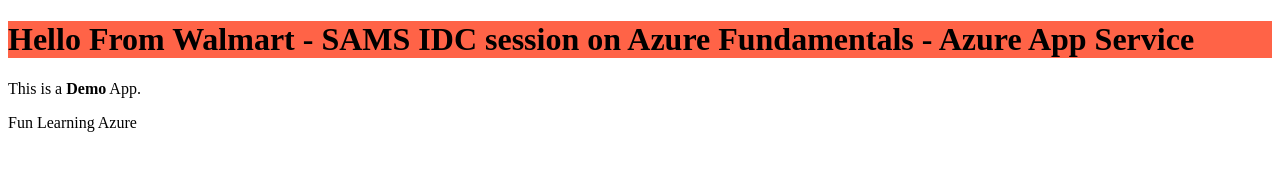
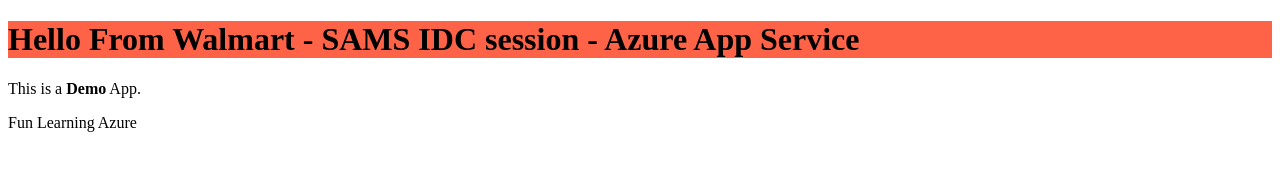
Before and after one commit to ayushrathi15/wmazureapp, a plain HTML site: page index.html in a window 1280 px wide. Drawn offline with Linux system fonts and the light colour scheme.

Commit message:
Update index.html
1

```diff
--- a/index.html
+++ b/index.html
@@ -5,7 +5,7 @@
 </head>
 <body>
 
-<h1 style="background-color:Tomato;">Hello From Walmart - SAMS IDC session on Azure Fundamentals - Azure App Service</h1>
+<h1 style="background-color:Tomato;">Hello From Walmart - SAMS IDC session - Azure App Service</h1>
 <p>This is a <b>Demo</b> App.</p>
   <p>Fun Learning Azure</p>
 
```
